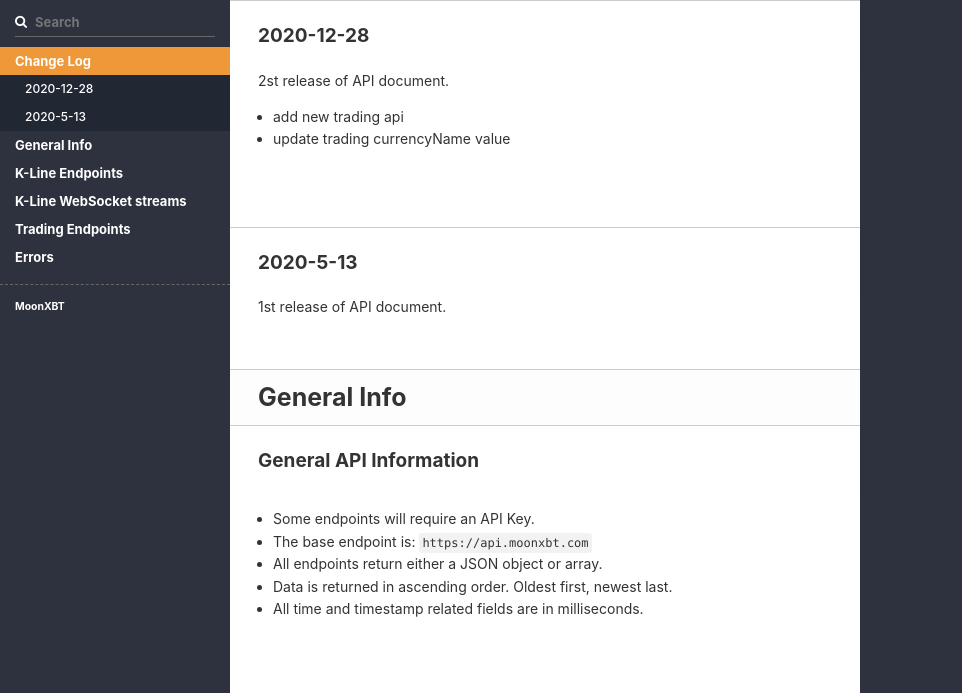
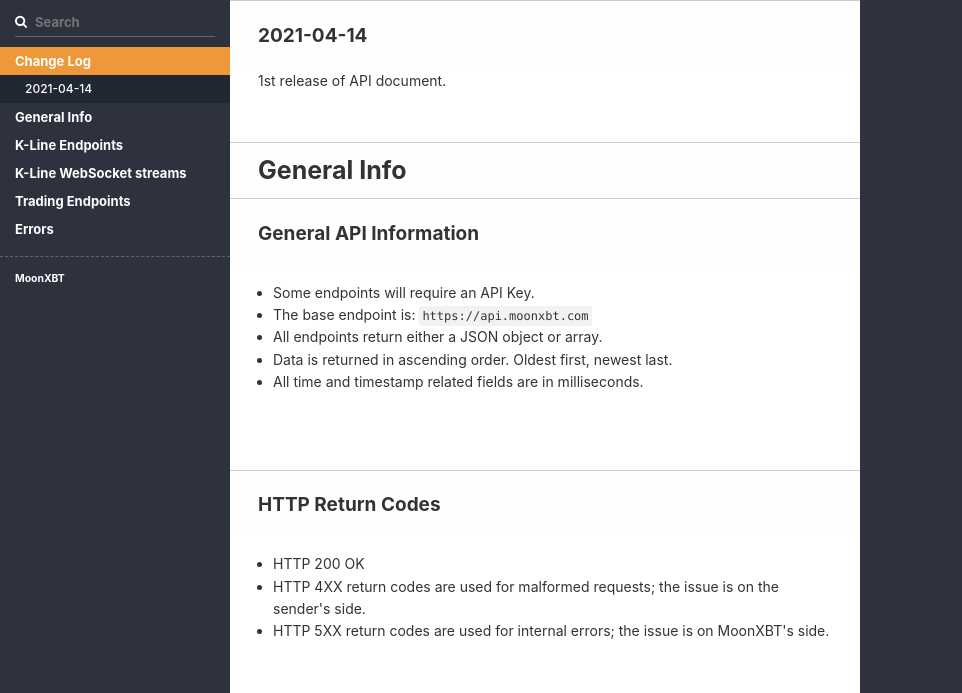
Before and after one commit to tutengdihuang/api-docs, a plain HTML site: page index.html in a window 1280 px wide. Shown: the part 55-748 px from the top of the page, without its empty margins (0-962 px from the left). Drawn offline with Linux system fonts and the light colour scheme; files whose address does not match are found by name.

Commit message:
publish: first commit
generated from commit 1934ae9d7267cc89e58b09c090909382a32f4d76

```diff
--- a/index.html
+++ b/index.html
@@ -234,10 +234,7 @@
             <a href="#change-log" class="toc-h1 toc-link" data-title="Change Log">Change Log</a>
               <ul class="toc-list-h2">
                   <li>
-                    <a href="#2020-12-28" class="toc-h2 toc-link" data-title="2020-12-28">2020-12-28</a>
-                  </li>
-                  <li>
-                    <a href="#2020-5-13" class="toc-h2 toc-link" data-title="2020-5-13">2020-5-13</a>
+                    <a href="#2021-04-14" class="toc-h2 toc-link" data-title="2021-04-14">2021-04-14</a>
                   </li>
               </ul>
           </li>
@@ -318,14 +315,7 @@
     <div class="page-wrapper">
       <div class="dark-box"></div>
       <div class="content">
-        <h1 id='change-log'>Change Log</h1><h2 id='2020-12-28'>2020-12-28</h2>
-<p>2st release of API document. </p>
-
-<ul>
-<li>add new trading api</li>
-<li>update trading currencyName value</li>
-</ul>
-<h2 id='2020-5-13'>2020-5-13</h2>
+        <h1 id='change-log'>Change Log</h1><h2 id='2021-04-14'>2021-04-14</h2>
 <p>1st release of API document.</p>
 <h1 id='general-info'>General Info</h1><h2 id='general-api-information'>General API Information</h2>
 <ul>
```
